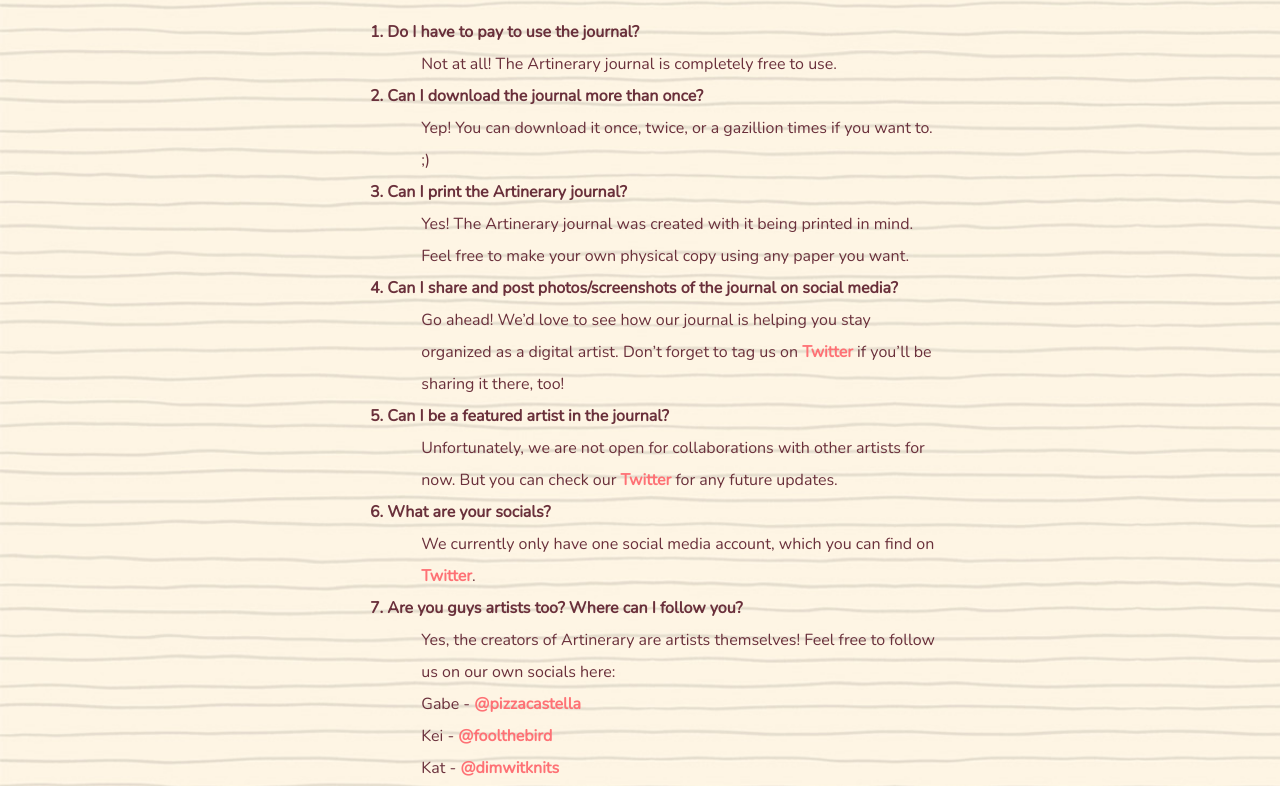
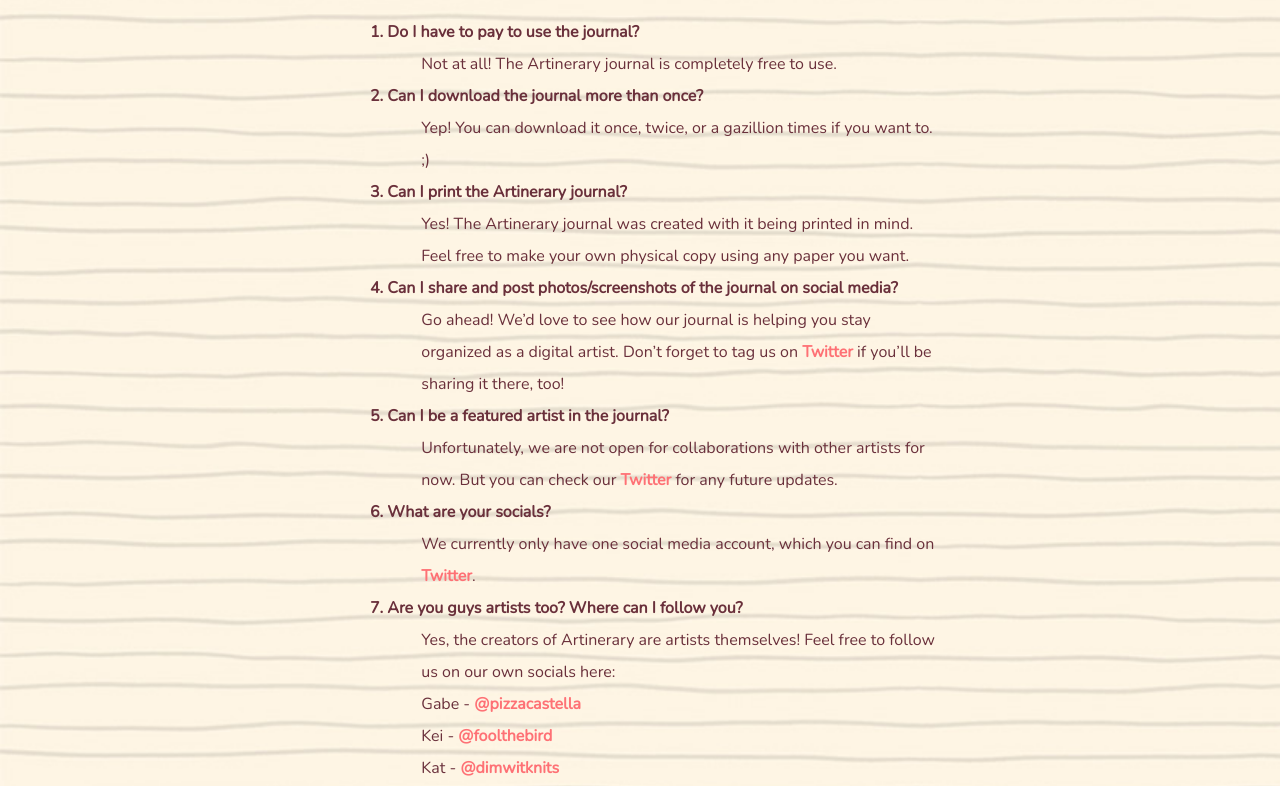
Before and after one commit to renma13/artinerary, a plain HTML site: page faq.html in a window 1280 px wide. Shown: the part 215-1001 px from the top of the page. Drawn offline with nearby package versions, Linux system fonts and the light colour scheme; a web font is replaced by a local one.

Commit message:
Add files via upload

```diff
--- a/css/faq_style.css
+++ b/css/faq_style.css
@@ -1,13 +1,11 @@
 body {
-    background: url('../images/bg_lines_faq.jpg') no-repeat center center;
-    -webkit-background-size: cover;
-    -moz-background-size: cover;
-    -o-background-size: cover;
+    background: url('../images/bg_lines.jpg');
     background-size: cover;
 }
 
 #content-1 {
     padding-bottom: 5%;
+    background-image: none;
 }
 
 .footer-container {
--- a/css/style.css
+++ b/css/style.css
@@ -227,6 +227,7 @@
 .content-3 {
     background-color: #d6c868;
     background-image: url('../images/section4_bg.jpg');
+    background-size:cover;
     padding-top: 10%;
 }
 
```
Also changed, not shown: about.html (+3 -3 lines), images/gabe_icon.jpg (added), images/kei_icon.jpg (added), images/mara_icon.jpg (added), images/section4_bg.jpg.
